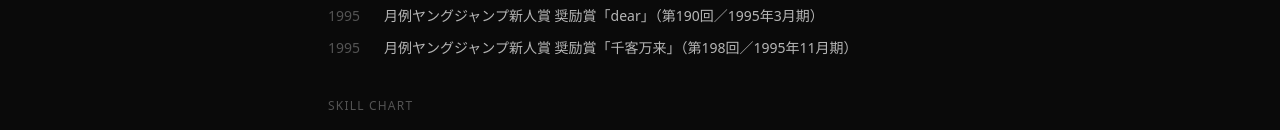
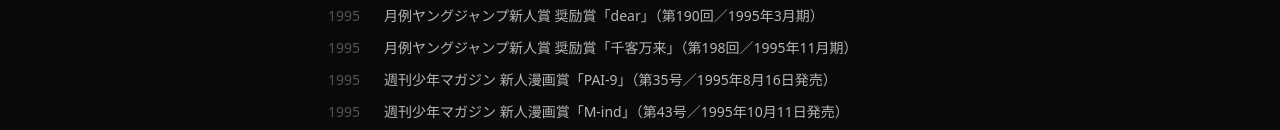
Before and after one commit to chihiroDesign/portfolio-site, a Next.js app: page /profile in a window 1280 px wide. Shown: the part 782-912 px from the top of the page. Built offline with nearby package versions, Linux system fonts and the light colour scheme.

Commit message:
Add 1995 Magazine awards to profile

```diff
--- a/src/app/profile/page.tsx
+++ b/src/app/profile/page.tsx
@@ -27,6 +27,9 @@ const awards = [
   { year: '2021', title: '原宿ファッションスナップ2100 アバター部門 3位' },
   { year: '1995', title: '月例ヤングジャンプ新人賞 奨励賞「dear」（第190回／1995年3月期）' },
   { year: '1995', title: '月例ヤングジャンプ新人賞 奨励賞「千客万来」（第198回／1995年11月期）' },
+  { year: '1995', title: '週刊少年マガジン 新人漫画賞「PAI-9」（第35号／1995年8月16日発売）' },
+  { year: '1995', title: '週刊少年マガジン 新人漫画賞「M-ind」（第43号／1995年10月11日発売）' },
+  { year: '1995', title: '週刊少年マガジン 新人漫画賞「OH・まいがぁ！」（第46号／1995年11月1日発売）' },
 ];
 
 const tools = [
```
